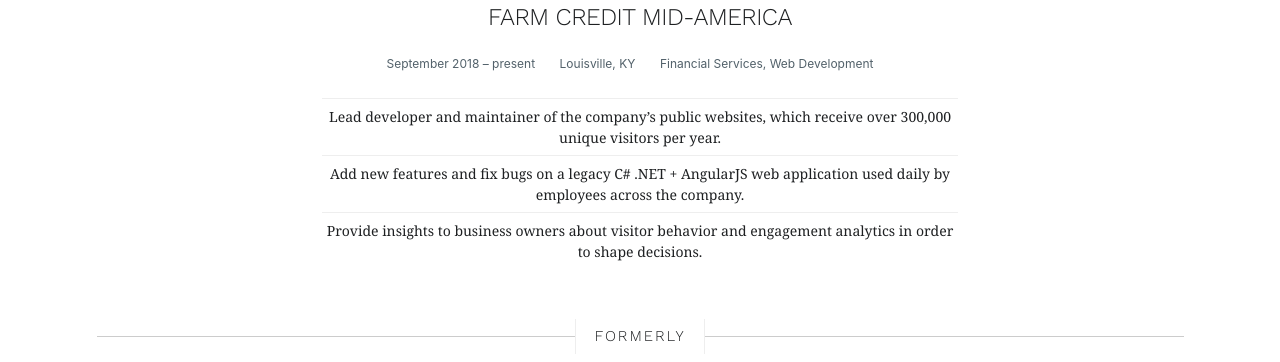
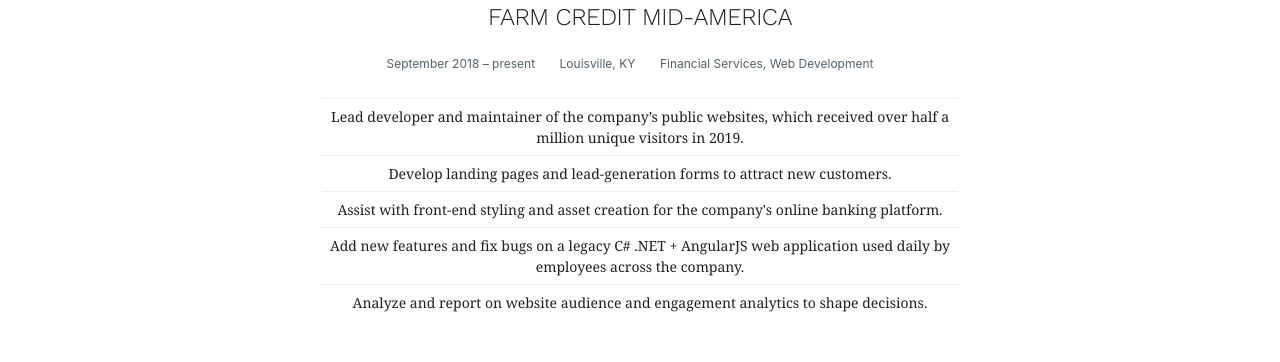
Before and after one commit to ericbutler555/resume, a website: page index.html in a window 1280 px wide. Shown: the part 2557-2919 px from the top of the page. Drawn offline with nearby package versions, Linux system fonts and the light colour scheme; a web font is replaced by a local one.

Commit message:
Updated FCMA job duties

```diff
--- a/index.html
+++ b/index.html
@@ -156,9 +156,11 @@
     </div>
     <div class="job-summary">
       <ul>
-        <li>Lead developer and maintainer of the company&rsquo;s public websites, which receive over 300,000 unique visitors per year.</li>
+        <li>Lead developer and maintainer of the company&rsquo;s public websites, which received over half a million unique visitors in 2019.</li>
+        <li>Develop landing pages and lead-generation forms to attract new customers.</li>
+        <li>Assist with front-end styling and asset creation for the company's online banking platform.</li>
         <li>Add new features and fix bugs on a legacy C# .NET + AngularJS web application used daily by employees across the company.</li>
-        <li>Provide insights to business owners about visitor behavior and engagement analytics in order to shape decisions.</li>
+        <li>Analyze and report on website audience and engagement analytics to shape decisions.</li>
       </ul>
     </div>
   </section>
```
